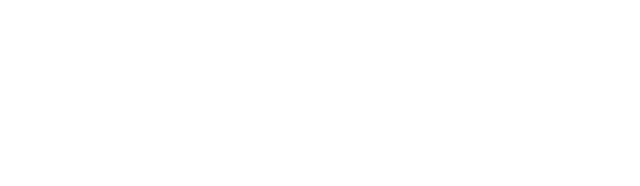
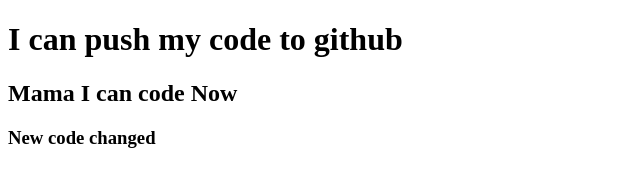
Before and after one commit to hridoykst-web/my-seound-repo, a plain HTML site: page index.html in a window 1280 px wide. Shown: the whole page, without its empty margins (0-640 px from the left). Drawn offline with Linux system fonts and the light colour scheme.

Commit message:
added some new code

```diff
--- a/index.html
+++ b/index.html
@@ -7,6 +7,8 @@
     <title>My second repo</title>
 </head>
 <body>
-
+    <h1>I can push my code to github</h1>
+    <h2>Mama I can code Now</h2>
+    <h3>New code changed</h3>
 </body>
 </html>
```
